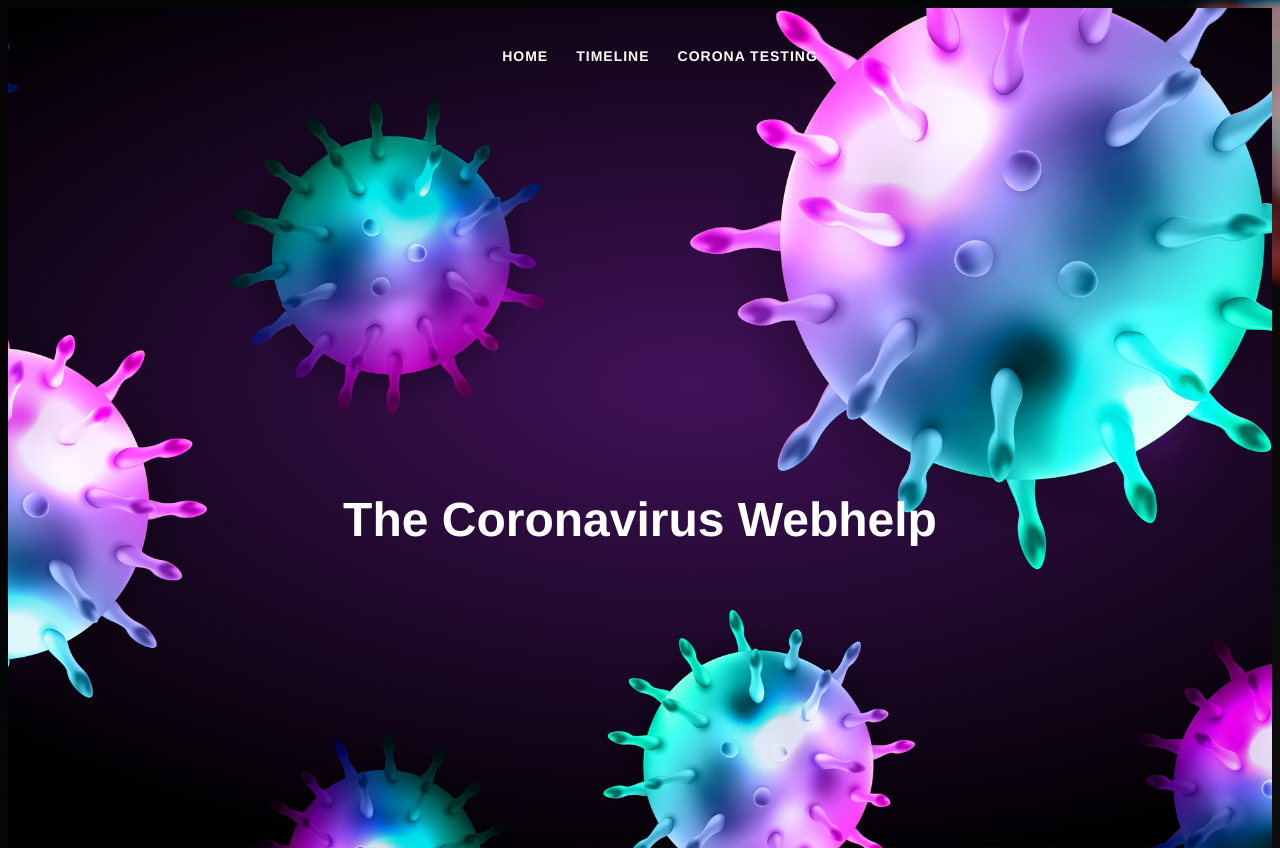
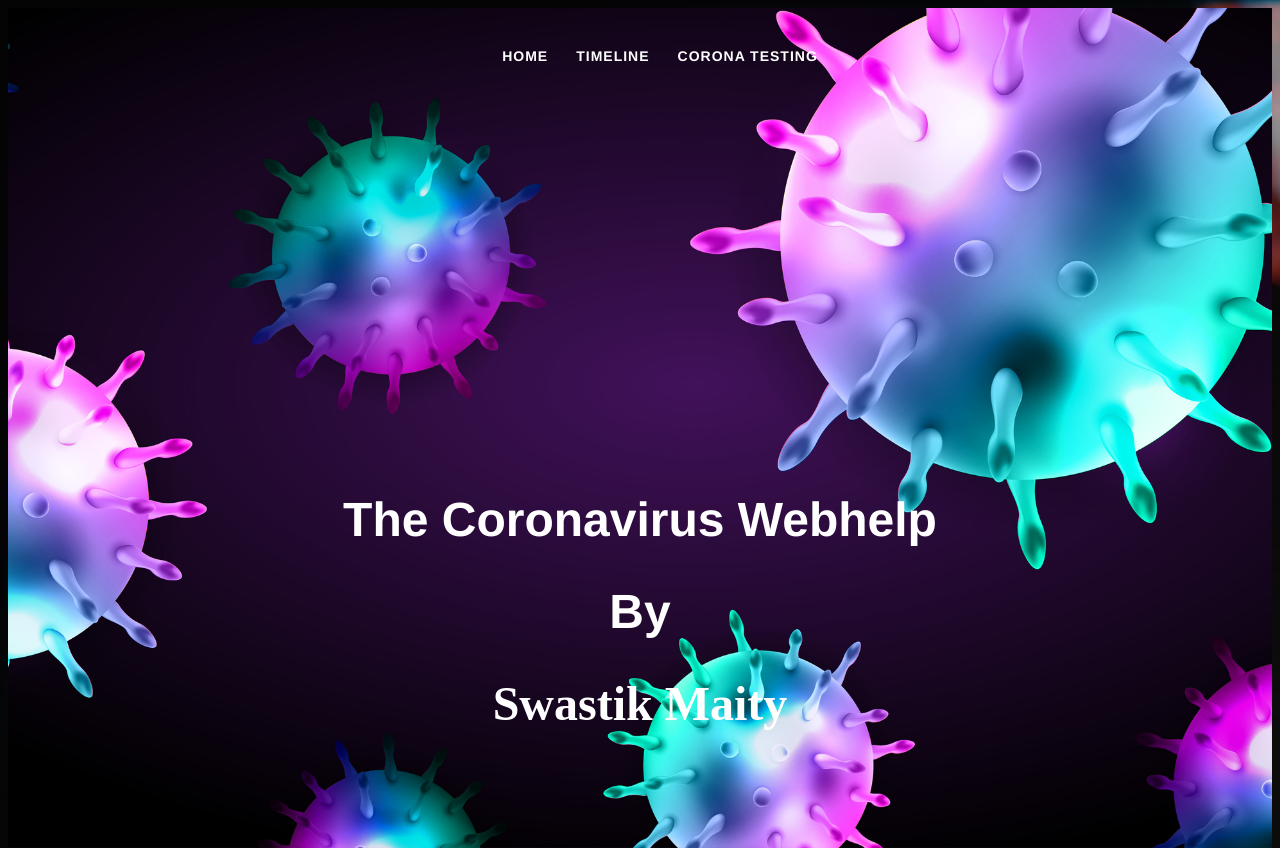
Before and after one commit to SwastikMaity/Covid-19-Website-By-Swastik-Maity, a plain HTML site: page index.html in a window 1280 px wide. Shown: the top 848 px of the page. Drawn offline with Linux system fonts and the light colour scheme.

Commit message:
Update index.html

```diff
--- a/index.html
+++ b/index.html
@@ -23,7 +23,10 @@
 		</div>
 		<!--Text to define heading of the web page-->
 		<div class="content">
-			<h1>The Coronavirus Webhelp</h1>
+			<h1>The Coronavirus Webhelp </h1>
+			<h1>By</h1>
+			<h1 style="font-family:Segoe Script;">Swastik Maity</h1>
+
 		</div>
 	</div>
 
```
